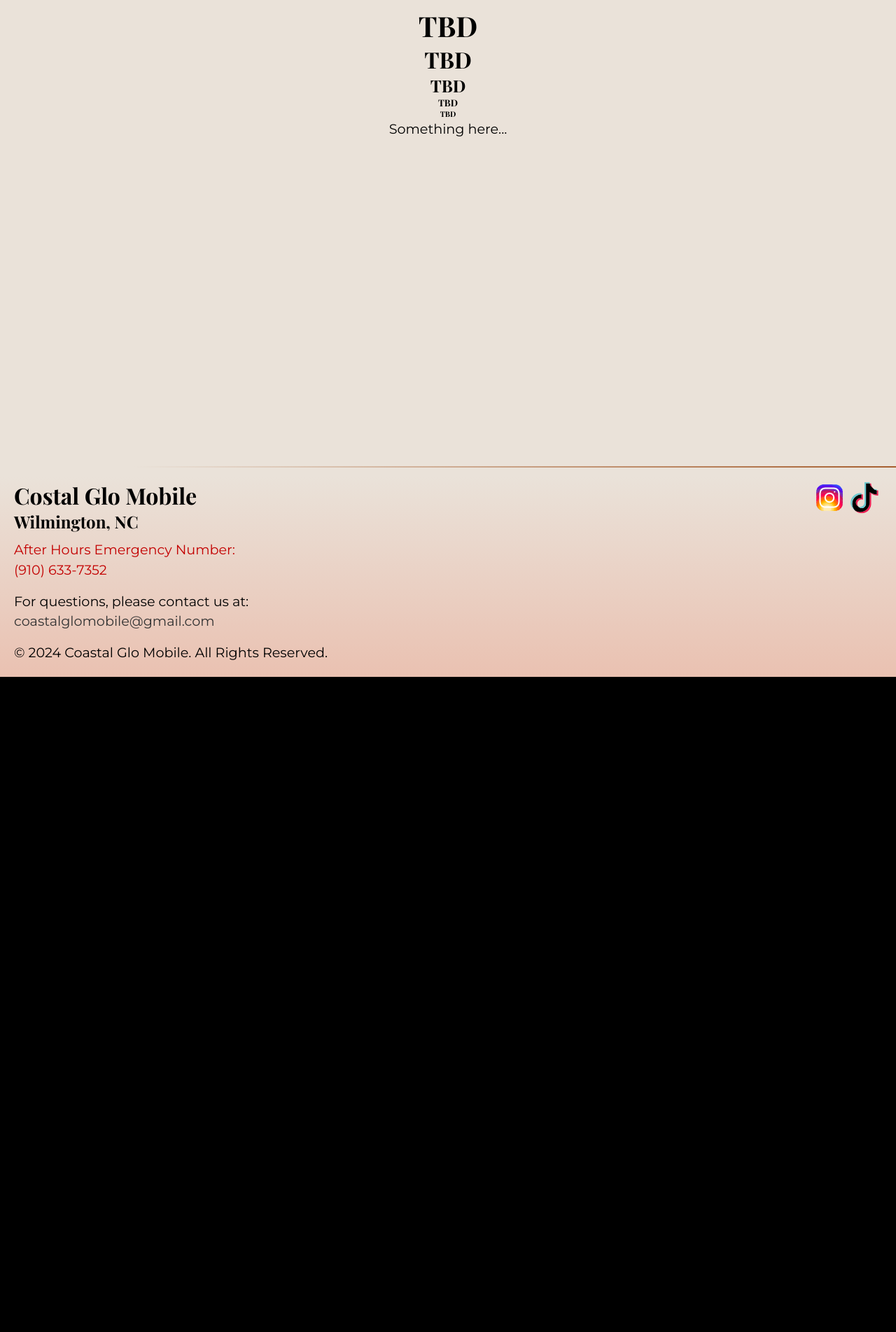
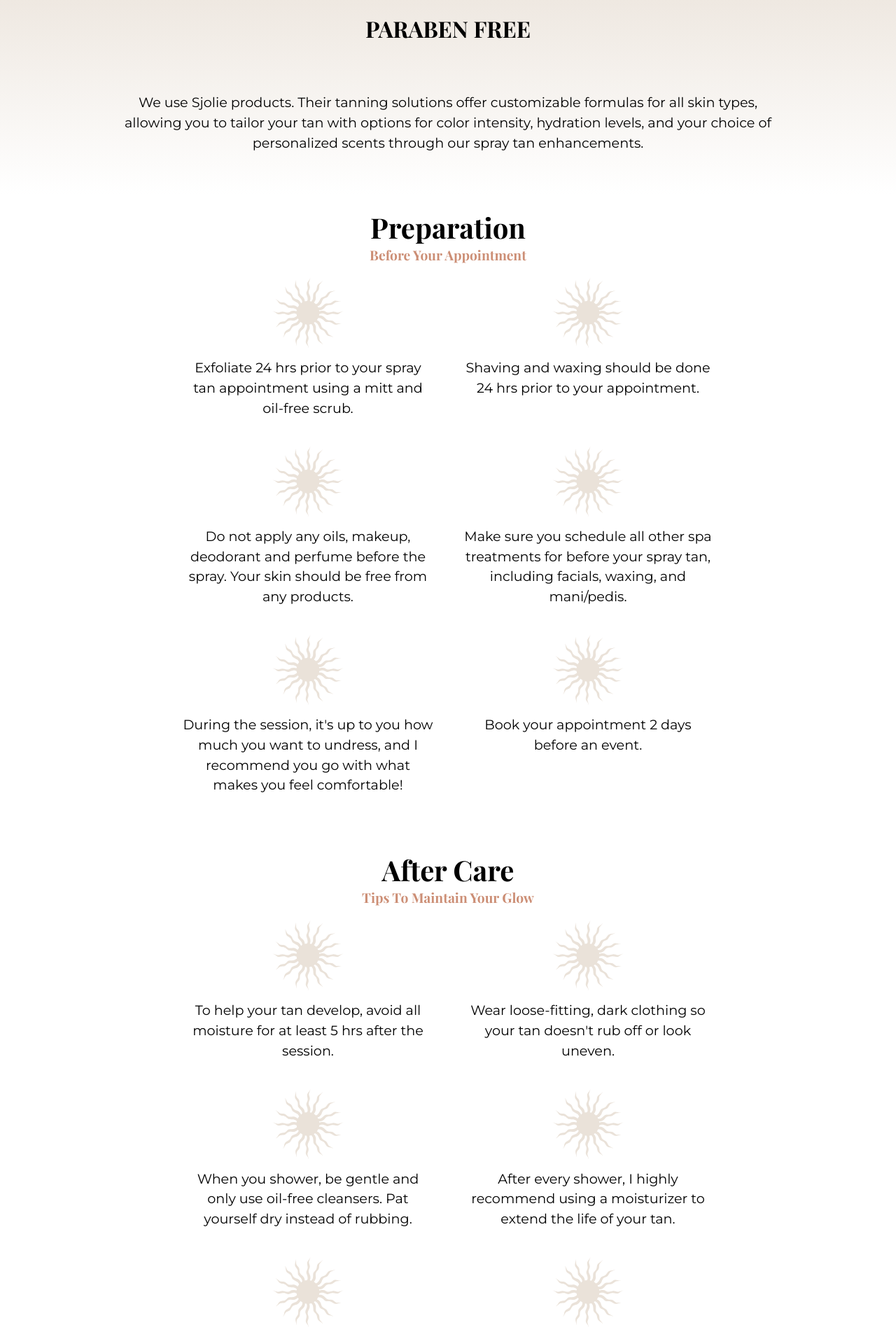
Before and after one commit to grantrisk/coastal-glo-mobile, a Next.js app: page / in a window 1280 px wide. Shown: the part 894-2797 px from the top of the page at 70% size. Before the commit the page ends 1861 px from the top, so only its background shows below. Built offline with nearby package versions, Linux system fonts and the light colour scheme.

Commit message:
Initial Setup of Landing Page

```diff
--- /dev/null
+++ b/app/components/CycleText.tsx
@@ -0,0 +1,29 @@
+"use client";
+
+import React, { useState, useEffect } from "react";
+
+interface CycleTextProps {
+  textArray: string[];
+}
+
+const CycleText: React.FC<CycleTextProps> = ({ textArray }) => {
+  const [currentIndex, setCurrentIndex] = useState(0);
+
+  useEffect(() => {
+    // Set up a timer to advance the currentIndex every 2 seconds
+    const timer = setInterval(() => {
+      setCurrentIndex((prevIndex) => (prevIndex + 1) % textArray.length);
+    }, 2000); // The % operator ensures the index loops back to 0 when it reaches the end of the array
+
+    // Clean up the interval on component unmount
+    return () => clearInterval(timer);
+  }, [textArray.length]); // Dependency array ensures effect is rerun if textArray.length changes
+
+  return (
+    <>
+      <h3>{textArray[currentIndex]}</h3>
+    </>
+  );
+};
+
+export default CycleText;
--- /dev/null
+++ b/app/components/InfoCard.tsx
@@ -0,0 +1,19 @@
+import React from "react";
+import Image from "next/image";
+import styles from "../../styles/InfoCard.module.css";
+
+interface InfoCardProps {
+  imageSrc: string;
+  text: string;
+}
+
+const InfoCard: React.FC<InfoCardProps> = ({ imageSrc, text }) => {
+  return (
+    <div className={styles.infoCard}>
+      <Image src={imageSrc} alt={"Info Card Image"} height={100} width={100} />
+      <p>{text}</p>
+    </div>
+  );
+};
+
+export default InfoCard;
--- a/app/page.tsx
+++ b/app/page.tsx
@@ -2,6 +2,9 @@ import styles from "../styles/Home.module.css";
 import Nav from "./components/Nav";
 import Link from "next/link";
 import React from "react";
+import CycleText from "./components/CycleText";
+import InfoCard from "./components/InfoCard";
+import Image from "next/image";
 
 export default function Home() {
   return (
@@ -34,15 +37,122 @@ export default function Home() {
         </div>
       </header>
       <main>
-        {/* Welcome Section */}
-        <section className={styles.hero}>
-          <h1>TBD</h1>
-          <h2>TBD</h2>
-          <h3>TBD</h3>
-          <h4>TBD</h4>
-          <h5>TBD</h5>
-          <h6>TBD</h6>
-          <p>Something here...</p>
+        <section className={styles.sjolieSection}>
+          <h2>Sjolie Tanning Solution is ...</h2>
+
+          <div className={styles.cycleText}>
+            <CycleText
+              textArray={[
+                "NATURAL INGREDIENTS",
+                "VEGAN & CRUELTY FREE",
+                "GLUTEN FREE",
+                "PARABEN FREE",
+                "MINERAL FREE",
+              ]}
+            />
+          </div>
+
+          <p className={styles.textSection}>
+            We use Sjolie products. Their tanning solutions offer customizable
+            formulas for all skin types, allowing you to tailor your tan with
+            options for color intensity, hydration levels, and your choice of
+            personalized scents through our spray tan enhancements.
+          </p>
+        </section>
+
+        <section className={styles.prepSection}>
+          <h2>Preparation</h2>
+          <h5>Before Your Appointment</h5>
+          <div className={styles.cardSection}>
+            <InfoCard
+              imageSrc={"/sun_image.svg"}
+              text={
+                "Exfoliate 24 hrs prior to your spray tan appointment using a mitt and oil-free scrub."
+              }
+            />
+            <InfoCard
+              imageSrc={"/sun_image.svg"}
+              text={
+                "Shaving and waxing should be done 24 hrs prior to your appointment."
+              }
+            />
+            <InfoCard
+              imageSrc={"/sun_image.svg"}
+              text={
+                "Do not apply any oils, makeup, deodorant and perfume before the spray. Your skin should be " +
+                "free from any products."
+              }
+            />
+            <InfoCard
+              imageSrc={"/sun_image.svg"}
+              text={
+                "Make sure you schedule all other spa treatments for before your spray tan, including facials, " +
+                "waxing, and mani/pedis."
+              }
+            />
+            <InfoCard
+              imageSrc={"/sun_image.svg"}
+              text={
+                "During the session, it's up to you how much you want to undress, and I recommend you go with " +
+                "what makes you feel comfortable!"
+              }
+            />
+            <InfoCard
+              imageSrc={"/sun_image.svg"}
+              text={"Book your appointment 2 days before an event."}
+            />
+          </div>
+        </section>
+
+        <section className={styles.afterCareSection}>
+          <h2>After Care</h2>
+          <h5>Tips To Maintain Your Glow</h5>
+          <div className={styles.cardSection}>
+            <InfoCard
+              imageSrc={"/sun_image.svg"}
+              text={
+                "To help your tan develop, avoid all moisture for at least 5 hrs after the session."
+              }
+            />
+            <InfoCard
+              imageSrc={"/sun_image.svg"}
+              text={
+                "Wear loose-fitting, dark clothing so your tan doesn't rub off or look uneven."
+              }
+            />
+            <InfoCard
+              imageSrc={"/sun_image.svg"}
+              text={
+                "When you shower, be gentle and only use oil-free cleansers. Pat yourself dry instead of rubbing."
+              }
+            />
+            <InfoCard
+              imageSrc={"/sun_image.svg"}
+              text={
+                "After every shower, I highly recommend using a moisturizer to extend the life of your tan."
+              }
+            />
+            <InfoCard
+              imageSrc={"/sun_image.svg"}
+              text={
+                "Avoid harsh chemicals such as BHA, salicylic acid, & anti-aging products."
+              }
+            />
+            <InfoCard
+              imageSrc={"/sun_image.svg"}
+              text={
+                "When the tan starts to fade, it's essential to exfoliate the skin in order to remove the old" +
+                " tan residue."
+              }
+            />
+          </div>
+          {/*<Image
+            src={"/sun_image.svg"}
+            alt={"Sun Image"}
+            height={200}
+            width={200}
+            className={styles.sunImage}
+          />*/}
         </section>
       </main>
     </>
--- a/styles/Home.module.css
+++ b/styles/Home.module.css
@@ -56,7 +56,6 @@
   background-color: rgba(0, 0, 0, 0.2);
 }
 
-/* TODO: add animation so the shadow grows and shrinks */
 .bookNowButton {
   width: 250px;
   position: absolute;
@@ -95,9 +94,55 @@
   background-color: var(--color-primary);
 }
 
-.hero {
+.sjolieSection {
   text-align: center;
   padding: 40px 20px;
+  background: linear-gradient(to bottom, var(--color-primary) 5%, white 100%);
+}
+
+.cycleText {
+  margin: 20px 0 50px;
+}
+
+.textSection {
+  padding: 20px;
+  text-align: center;
+  max-width: 1000px;
+  margin: auto;
+}
+
+.prepSection {
+  width: 100%;
+  padding: 20px;
+  text-align: center;
+  margin: auto;
+  background-color: white;
+}
+
+.prepSection h5 {
+  color: var(--color-tertiary);
+}
+
+.sunImage {
+  border-radius: 5px;
+}
+
+.afterCareSection {
+  text-align: center;
+  padding: 40px 20px 80px;
+  background: linear-gradient(to bottom, white 80%, var(--color-primary) 100%);
+}
+
+.afterCareSection h5 {
+  color: var(--color-tertiary);
+}
+
+.cardSection {
+  display: flex;
+  flex-wrap: wrap;
+  justify-content: center;
+  margin: auto;
+  max-width: 1000px;
 }
 
 @media (max-width: 768px) {
--- /dev/null
+++ b/styles/InfoCard.module.css
@@ -0,0 +1,8 @@
+.infoCard {
+    max-width: 400px;
+    padding: 20px;
+}
+
+.infoCard img{
+    margin-bottom: 10px;
+}
--- a/styles/globals.css
+++ b/styles/globals.css
@@ -62,6 +62,14 @@ h4 {
   font-size: 1.5rem;
 }
 
+h5 {
+  font-size: 1.2rem;
+}
+
+h6 {
+  font-size: 1rem;
+}
+
 p {
   font-size: 1.2rem;
   line-height: 1.5;
```
Also changed, not shown: styles/ServiceCard.module.css (+5 -2 lines), public/sun_image.svg (added).
